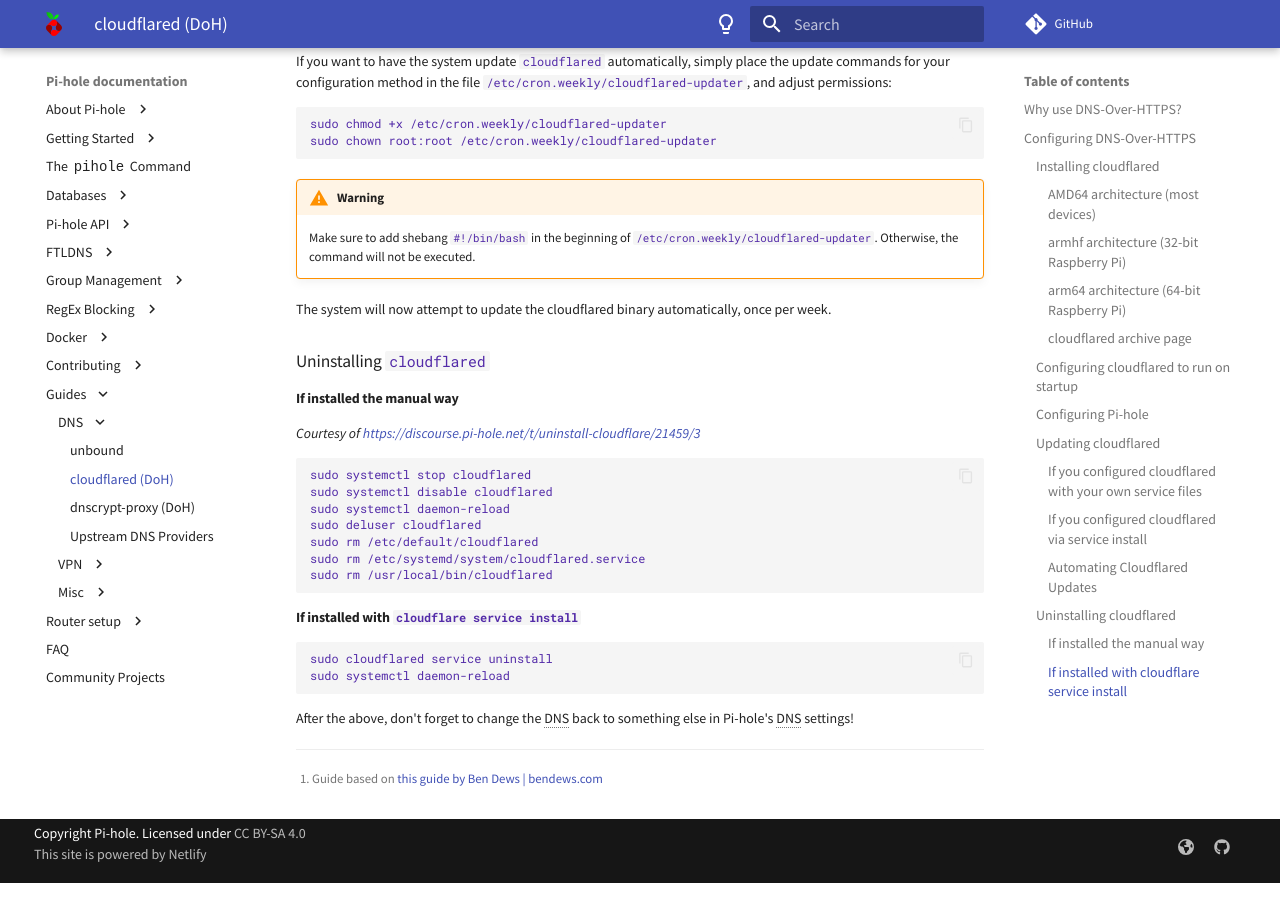
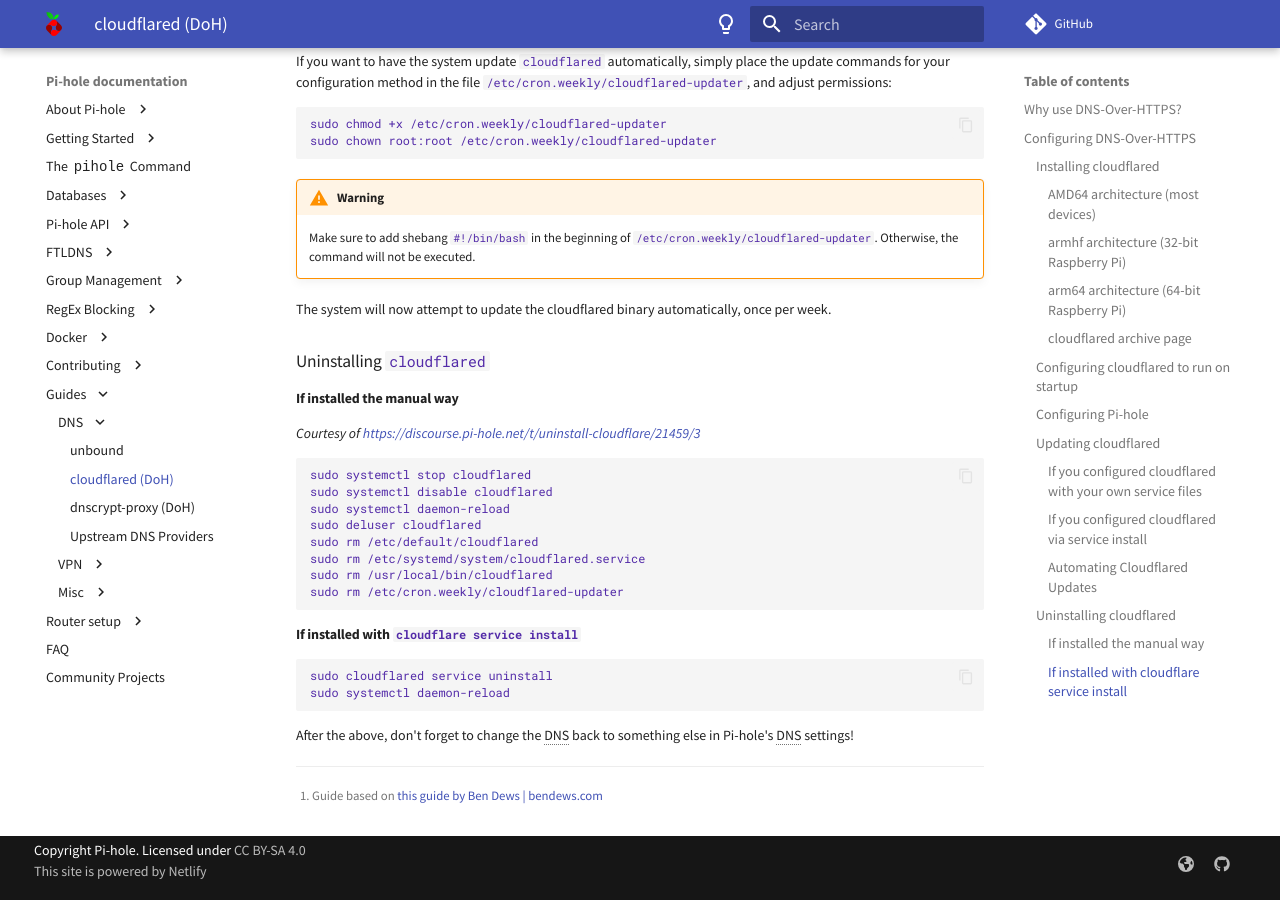
Before and after one commit to pi-hole/docs, an MkDocs documentation site: the page built from docs/guides/dns/cloudflared.md, in a window 1280 px wide and 900 px high, scrolled down 4641 px. Built offline with MkDocs 1.6.1 and Material for MkDocs 9.7.7, drawn with Linux system fonts in a browser that asks for light colours; comment, search, counter and statistics services are not loaded.

Commit message:
Remove cron that updates cloudflared weekly
Signed-off-by: BCHTester <45158869+BCHTester@users.noreply.github.com>

````diff
--- a/docs/guides/dns/cloudflared.md
+++ b/docs/guides/dns/cloudflared.md
@@ -240,6 +240,7 @@
 sudo rm /etc/default/cloudflared
 sudo rm /etc/systemd/system/cloudflared.service
 sudo rm /usr/local/bin/cloudflared
+sudo rm /etc/cron.weekly/cloudflared-updater
 ```
 
 #### If installed with `cloudflare service install`
````
